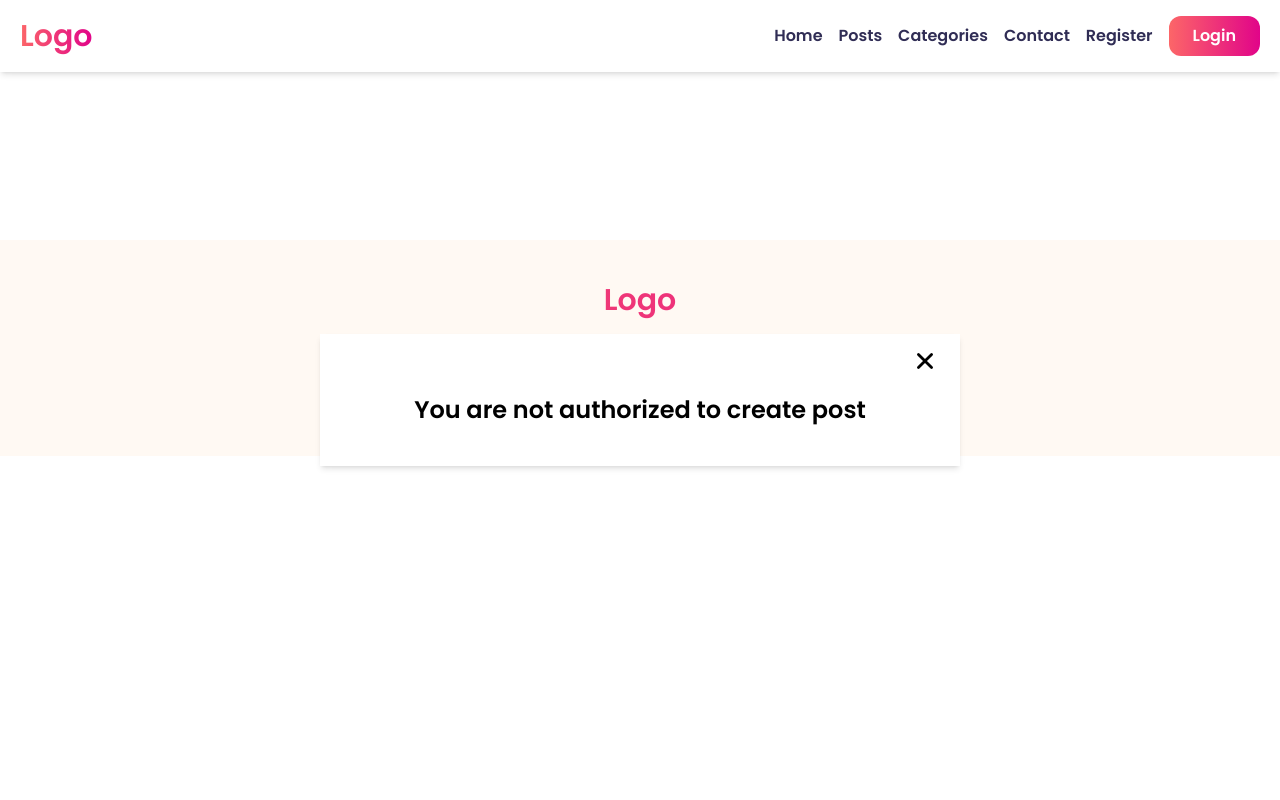
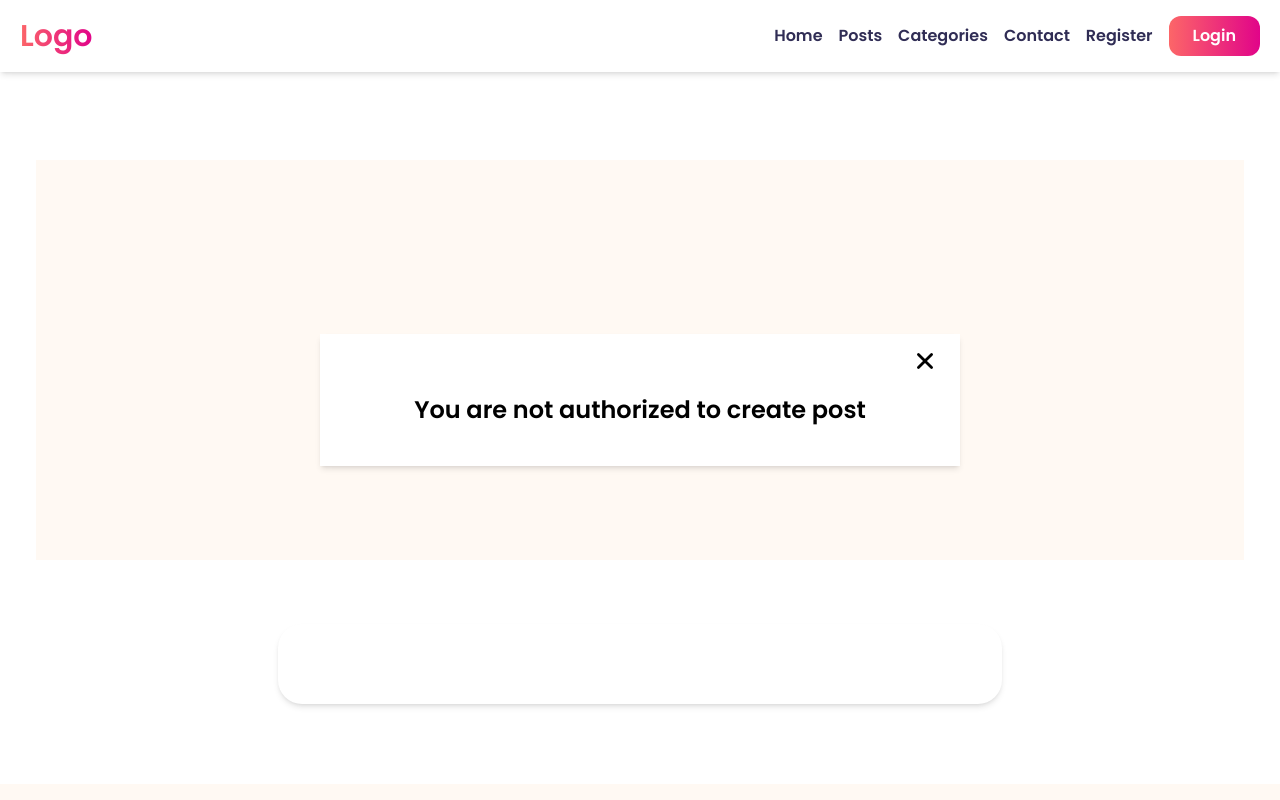
Before and after one commit to AkashAmrolkar/blogapp, a React (Vite) app in the folder client/: page /create-post in a window 1280 px wide. Shown: the top 800 px of the page. Built offline with nearby package versions, Linux system fonts and the light colour scheme.

Commit message:
Updated create post page UI

```diff
--- a/client/src/component/CategoryBanner.jsx
+++ b/client/src/component/CategoryBanner.jsx
@@ -3,7 +3,7 @@ import React from 'react'
 const CategoryBanner = ({heading}) => {
   return (
     <div className=''>
-        <div className='flex justify-center items-center py-36 lg:py-44 bg-[#fff9f3]'>
+        <div className='flex justify-center items-center py-24 lg:py-44 bg-[#fff9f3]'>
             <h1 className='font-bold text-3xl md:text-5xl capitalize text-center text-[#302D55]'>{heading}</h1>
         </div>
     </div>
--- a/client/src/component/CreatePostForm.jsx
+++ b/client/src/component/CreatePostForm.jsx
@@ -74,7 +74,7 @@ const CreatePostForm = () => {
             <div className="form_field mb-4 flex gap-1">
                 <div className="flex flex-col">
                     <label className=' font-semibold text-black text-lg' htmlFor='thumbnail'>Select Featured Image: </label>
-                    <input type='file' className='w-fit' id='thumbnail' onChange={(e)=> setThumbnail(e.target.files[0])} />
+                    <input type='file' className='w-full' id='thumbnail' onChange={(e)=> setThumbnail(e.target.files[0])} />
                 </div>
             </div>
             <button
--- a/client/src/pages/CreatePost.jsx
+++ b/client/src/pages/CreatePost.jsx
@@ -3,6 +3,7 @@ import { useAuth } from '../store/Auth';
 
 import ModalPopup from '../component/ModalPopup'
 import CreatePostForm from '../component/CreatePostForm';
+import CategoryBanner from '../component/CategoryBanner';
 
 const CreatePost = () => {
 
@@ -11,9 +12,12 @@ const CreatePost = () => {
   return (
    <>
      <div className="custom_class py-10 mt-12 md:mt-20">
+        <CategoryBanner heading={'Create Post'} />
+        <div className=' w-full md:w-3/5 mx-auto shadow-md bg-white rounded-3xl p-4 md:p-10 mt-16'>
          {
           isLoggedIn ? <CreatePostForm /> : <ModalPopup message='You are not authorized to create post' />
          }
+        </div>
     </div>
    </>
   )
```
